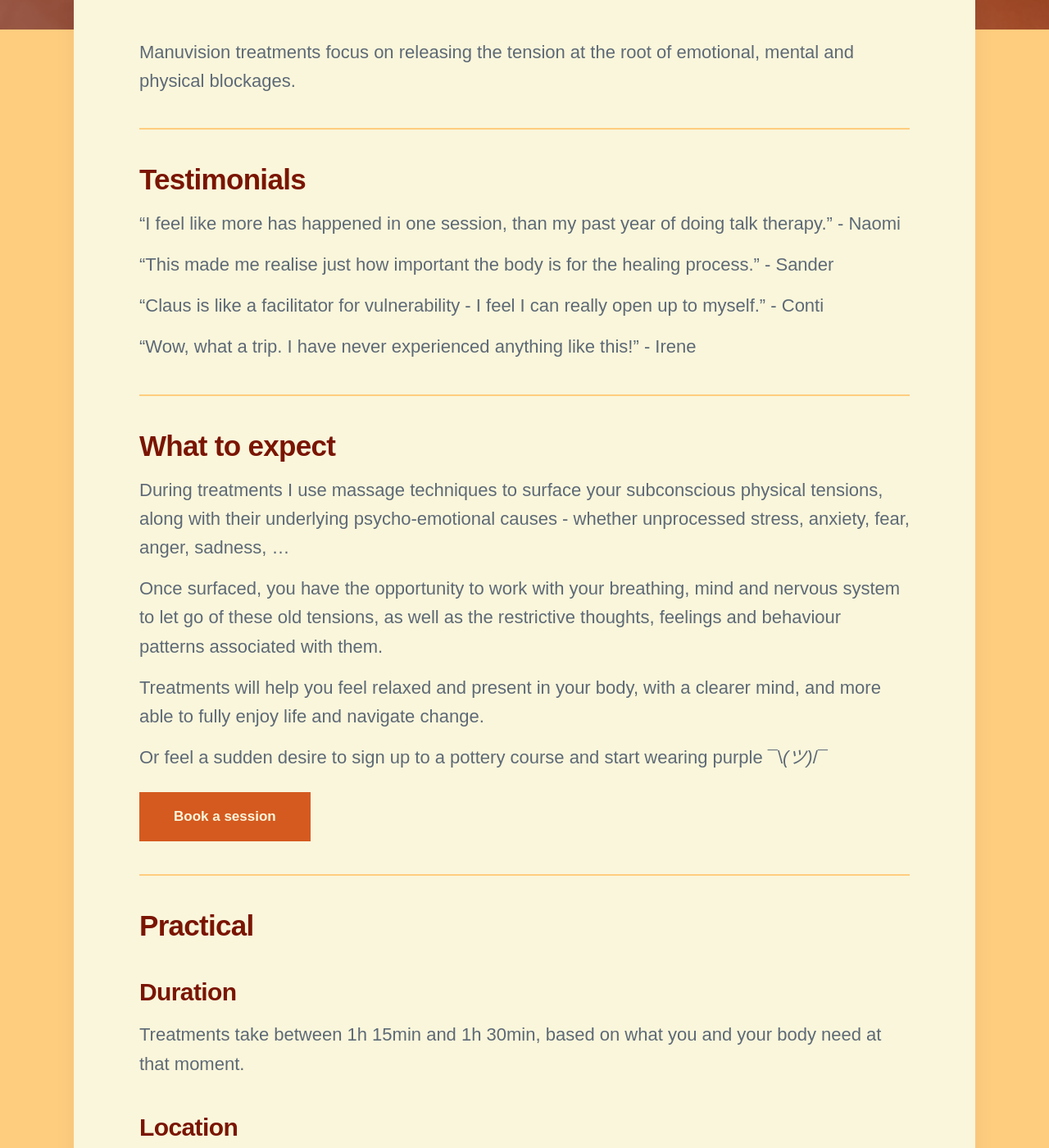
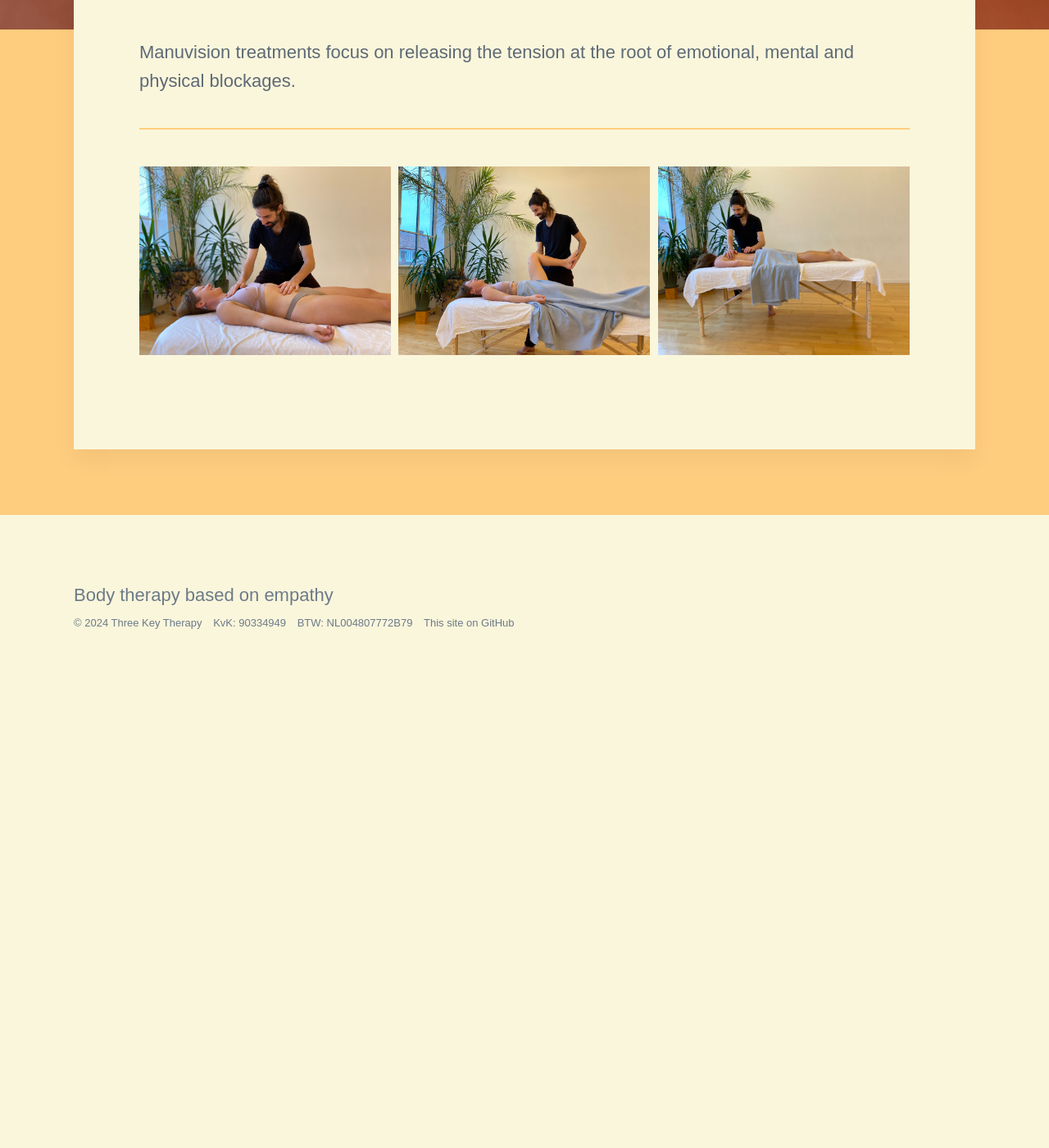
Before and after one commit to threekeytherapy/threekeytherapy.com, a Jekyll site: the page built from _pages/treatments.md, in a window 1280 px wide and 1400 px high, scrolled down 672 px. Shown: the whole window at 82% size. Built offline with Jekyll 4.4.1, drawn with Linux system fonts in a browser that asks for light colours; nearby versions of some CDN libraries; some web fonts are replaced; after the commit the page ends 1518 px from its top, so only the background shows below that; some of the changed text lies outside the part shown.

Commit message:
moves treatment page

```diff
--- a/_data/settings.yml
+++ b/_data/settings.yml
@@ -8,10 +8,8 @@
 
 menu_settings:
   menu_items:
-    - title: 'Body therapy?'
+    - title: 'Body therapy'
       url: '/bodytherapy'
-    - title: 'Treatments'
-      url: '/treatments'
     - title: 'Trainings'
       url: '/trainings'
     - title: 'About'
--- /dev/null
+++ b/_pages/treatments.md
@@ -0,0 +1,20 @@
+---
+title: Manuvision Treatments
+subtitle:
+description: Decompress and free your nervous system. A hands-on opportunity to resolve the subconscious tensions at the root of your emotional, mental and physical blockages. In English, Dutch, Spanish, and if you are patient, French.
+featured_image: /images/treatment3.jpg
+date: 2023-11-02 00:00:00
+---
+
+Manuvision treatments focus on releasing the tension at the root of emotional, mental and physical blockages.
+
+
+
+---
+
+
+<div class="gallery" data-columns="3">
+	<img src="/images/treatment7.jpg">
+	<img src="/images/treatment4.jpg">
+    <img src="/images/treatment6.jpg">
+</div>
--- a/_projects/treatments.md
+++ /dev/null
@@ -1,81 +0,0 @@
----
-title: Manuvision Treatments
-subtitle:
-description: Decompress and free your nervous system. A hands-on opportunity to resolve the subconscious tensions at the root of your emotional, mental and physical blockages. In English, Dutch, Spanish, and if you are patient, French.
-featured_image: /images/treatment3.jpg
-date: 2023-11-02 00:00:00
----
-
-Manuvision treatments focus on releasing the tension at the root of emotional, mental and physical blockages.
-
----
-
-## Testimonials
-
-"I feel like more has happened in one session, than my past year of doing talk therapy." -  Naomi
-
-"This made me realise just how important the body is for the healing process." - Sander
-
-"Claus is like a facilitator for vulnerability - I feel I can really open up to myself." - Conti
-
-"Wow, what a trip. I have never experienced anything like this!" - Irene
-
----
-
-## What to expect
-During treatments I use massage techniques to surface your subconscious physical tensions, along with their underlying psycho-emotional causes - whether unprocessed stress, anxiety, fear, anger, sadness, ...
-
-Once surfaced, you have the opportunity to work with your breathing, mind and nervous system to let go of these old tensions, as well as the restrictive thoughts, feelings and behaviour patterns associated with them.
-
-Treatments will help you feel relaxed and present in your body, with a clearer mind, and more able to fully enjoy life and navigate change.
-
-Or feel a sudden desire to sign up to a pottery course and start wearing purple ¯\\_(ツ)_/¯
-
-<a href="/contact" class="button button--large">Book a session</a>
-
----
-
-## Practical
-
-### Duration
-
-Treatments take between 1h 15min and 1h 30min, based on what you and your body need at that moment.
-
-### Location
-
-#### All days:
-
-Groen van Prinstererstraat 52,1ste
-Amsterdam West - 1051 EN
-
-#### Fridays and sometimes Mondays:
-
-Newtonstraat 4 (bel - Serire)
-Amsterdam Oost - 1098 HD
-
-### Working languages
-
-I regularly work in English, Dutch and Spanish.
-I can also work in rusty French.
-
-### Pricing
-
-I work with solidarity prices.
-
-This means you can pay any amount between 70 and 120 euros, based on your financial situation.
-
-I do this to try keep care accessible to as many people as possible.
-If this is not within your range, please contact me and we can find a solution.
-
-### What to wear
-
-Treatments involve touch, and the nervous system responds most to skin contact.
-For this reason, treatments work best without big items of clothing.
-I recommend wearing underwear that is not revealing and a sports bra.
-If you are not comfortable with this, it is of course possible to treat with clothing.
-
-<div class="gallery" data-columns="3">
-	<img src="/images/treatment7.jpg">
-	<img src="/images/treatment4.jpg">
-    <img src="/images/treatment6.jpg">
-</div>
```
